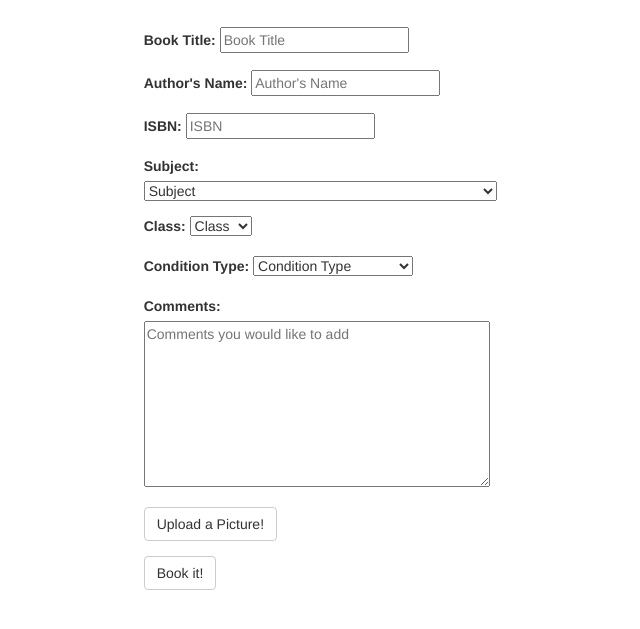
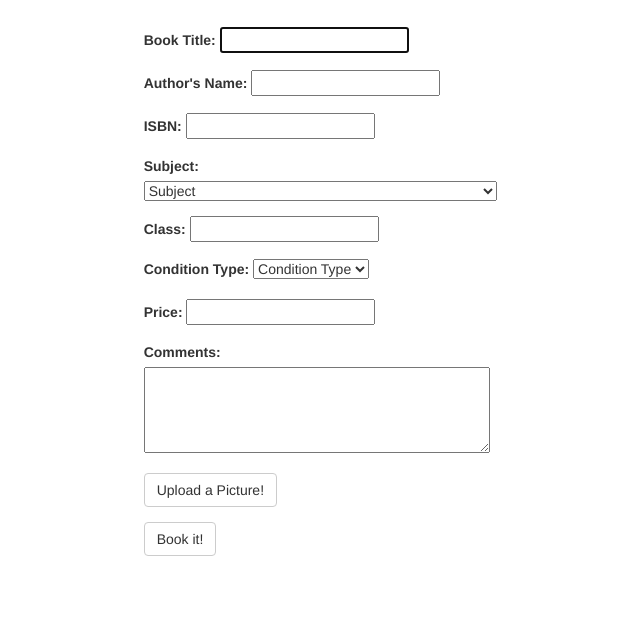
Before and after one commit to SMCProgrammingClub/bookstore, a plain HTML site: page create_post.html in a window 1280 px wide. Shown: the part 63-692 px from the top of the page, without its empty margins (298-938 px from the left). Drawn offline with nearby package versions, Linux system fonts and the light colour scheme; a script that the page names is missing.

Commit message:
Minor Tweaks
Added ‘autofocus’ and ‘required’ attributes to the create_post.html
file.

Added the author and price to the firebase_connection.js file so it’ll
display the title author and price on the main page.

```diff
--- a/create_post.html
+++ b/create_post.html
@@ -26,22 +26,22 @@
 
 					<div class="form-group">
 						<label> Book Title: </label>
-						<input id="book_title" type="text" class="notification-required" name="book_title" placeholder="Book Title">
+						<input id="book_title" type="text" class="notification-required" name="book_title" autofocus required>
 					</div>
 
 					<div class="form-group">
 						<label> Author's Name: </label>
-						<input id="author" type="text" class="notification-required" name="author" placeholder="Author's Name">
+						<input id="author" type="text" class="notification-required" name="author" required>
 					</div>
 
 					<div class="form-group">
 						<label for="isbn"> ISBN: </label>
-						<input id="isbn" type="text" class="notification-required" name="isbn" placeholder="ISBN">
+						<input id="isbn" type="text" class="notification-required" name="isbn">
 					</div>
 
 					<div class="form-group">
 						<label> Subject: </label>
-							<select id="subject" name="subject" class="notification-required">
+							<select id="subject" name="subject" class="notification-required" required>
 								<option label="Subject"> </option>
 								<option label="Accounting">Accounting</option>
 								<option label="American Sign Language - Credit">American Sign Language - Credit</option>
@@ -156,31 +156,32 @@
 
 					<div class="form-group">
 						<label> Class: </label>
-							<select id="subject_class" name="subject_class" class="notification-required">
-								<option value="" label="Class"> </option>
-								<option value="class1">class1</option>
-								<option value="class2">class2</option>
-								<option value="class3">class3</option>
+							<input id="subject_class" name="subject_class" class="notification-required" required>
+							</input>
+					</div>
+
+					<div class="form-group">
+						<label for="condition_type">Condition Type:</label>
+							<select id="condition_type" name="condition_type" class="notification-required" required>
+								<option value="" label="Condition Type"></option>
+								<option value="new"> New </option>
+								<option value="like_new"> Like New </option>
+								<option value="very_good"> Very Good </option>
+								<option value="good"> Good </option>
+								<option value="acceptable"> Acceptable </option>
+								<option value="poor"> Poor </option>
 							</select>
 					</div>
 
 					<div class="form-group">
-						<label for="condition_type">Condition Type:</label>
-							<select id="condition_type" name="condition_type" class="notification-required">
-								<option value="" label="Condition Type"></option>
-								<option value="new, new"> New</option>
-								<option value="used, like_new"> Used - Like New</option>
-								<option value="used, very_good"> Used - Very Good</option>
-								<option value="used, good"> Used - Good</option>
-								<option value="used, acceptable"> Used - Acceptable</option>
-								<option value="used, not_sellable"> Not even worth selling</option>
-							</select>
+						<label for="price">Price:</label>
+						<input id="price" type="text" class="notification-required" name="price" required>
 					</div>
 
 					<div class="form-group">
 						<label for="condition_comment">Comments:</label>
 							<div>
-							<textarea id="condition_comment" name="condition_comment" rows="8" cols="40" placeholder="Comments you would like to add"></textarea>
+							<textarea id="condition_comment" name="condition_comment" rows="4" cols="40"></textarea>
 							</div>
 					</div>
 
--- a/javascript/create_post.js
+++ b/javascript/create_post.js
@@ -8,6 +8,7 @@ var isbn1 = document.getElementById("isbn");
 var subject1 = document.getElementById("subject");
 var subject_class = document.getElementById("subject_class");
 var condition_type = document.getElementById("condition_type");
+var price1 = document.getElementById("price");
 var condition_comment = document.getElementById("condition_comment");
 
 $("#create-post-button").click(function() {
@@ -18,9 +19,10 @@ $("#create-post-button").click(function() {
   var subject = subject1.value;
   var course = subject_class.value;
   var condition = condition_type.value;
+  var price = price1.value;
   var comments = condition_comment.value;
 
-  newPost = { 'Title': title, 'Author': author, 'ISBN': isbn, 'Subject': subject, 'Course': course, 'Condition': condition, 'Comments': comments };
+  newPost = { 'Title': title, 'Author': author, 'ISBN': isbn, 'Subject': subject, 'Course': course, 'Condition': condition, 'Price': price, 'Comments': comments };
   console.log("Adding new post: ", newPost);
   var newBookstorePost =  bookstorePosts.push(newPost);
 });
```
Also changed, not shown: javascript/firebase_connection.js (+4 -5 lines).
